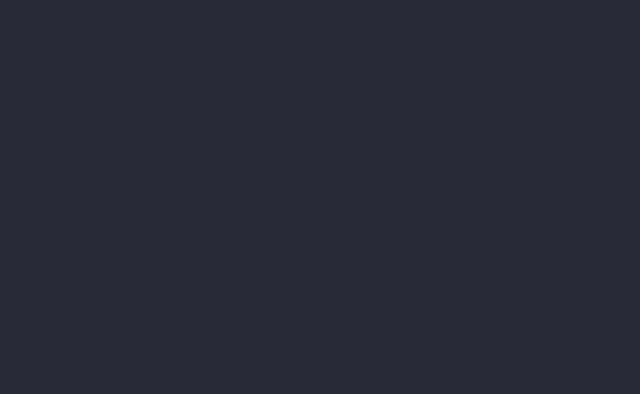
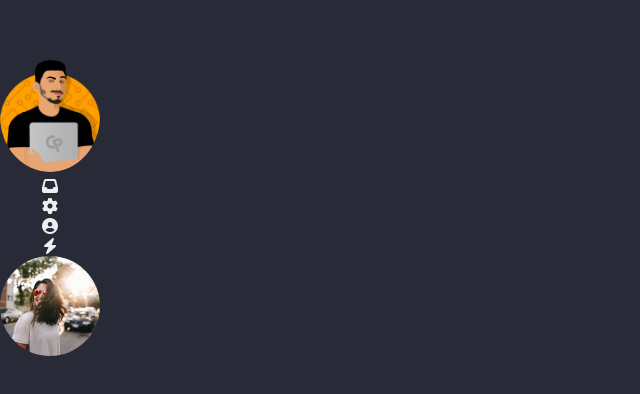
Before and after one commit to bocheng24/Chat-app, a React (Create React App) app: page / in a window 1280 px wide. Shown: the part 190-584 px from the top of the page, without its empty margins (0-640 px from the left). Built offline with nearby package versions, Linux system fonts and the light colour scheme.

Commit message:
layout sidebar icons

```diff
--- a/src/components/Sidebar.js
+++ b/src/components/Sidebar.js
@@ -1,10 +1,55 @@
 import React from 'react'
+import styled from 'styled-components'
+
+import logo from '../assets/chat-logo.png'
+import profileImg from '../assets/profile1.jpg'
+
+const Wrapper = styled.div`
+    height: calc(100vh - 100px);
+    padding: 50px 0;
+    width: 100px;
+    display: flex;
+    flex-direction: column;
+    justify-content: center;
+    align-items: center;
+`;
+
+const LogoContainer = styled.div`
+
+`;
+
+const SideIcons = styled.div`
+
+`;
+
+const ProfileIcon = styled.div`
+
+`;
 
 function Sidebar() {
     return (
-        <div>
+        <Wrapper>
 
-        </div>
+            <LogoContainer>
+                <img style={ {width: '100px', borderRadius: '50%'} } src={ logo } alt="" />
+            </LogoContainer>
+
+            <SideIcons>
+                <i className="fas fa-inbox"></i>
+            </SideIcons>
+            <SideIcons>
+                <i className="fas fa-cog"></i>
+            </SideIcons>
+            <SideIcons>
+                <i className="fas fa-user-circle"></i>
+            </SideIcons>
+            <SideIcons>
+                <i className="fas fa-bolt"></i>
+            </SideIcons>
+            <ProfileIcon>
+                <img style={ {width: '100px', borderRadius: '50%'} } src={ profileImg } alt="" />
+            </ProfileIcon>
+        </Wrapper>
     )
 }
 
```
Also changed, not shown: src/assets/chat-logo.png (added), src/assets/profile1.jpg (added).
